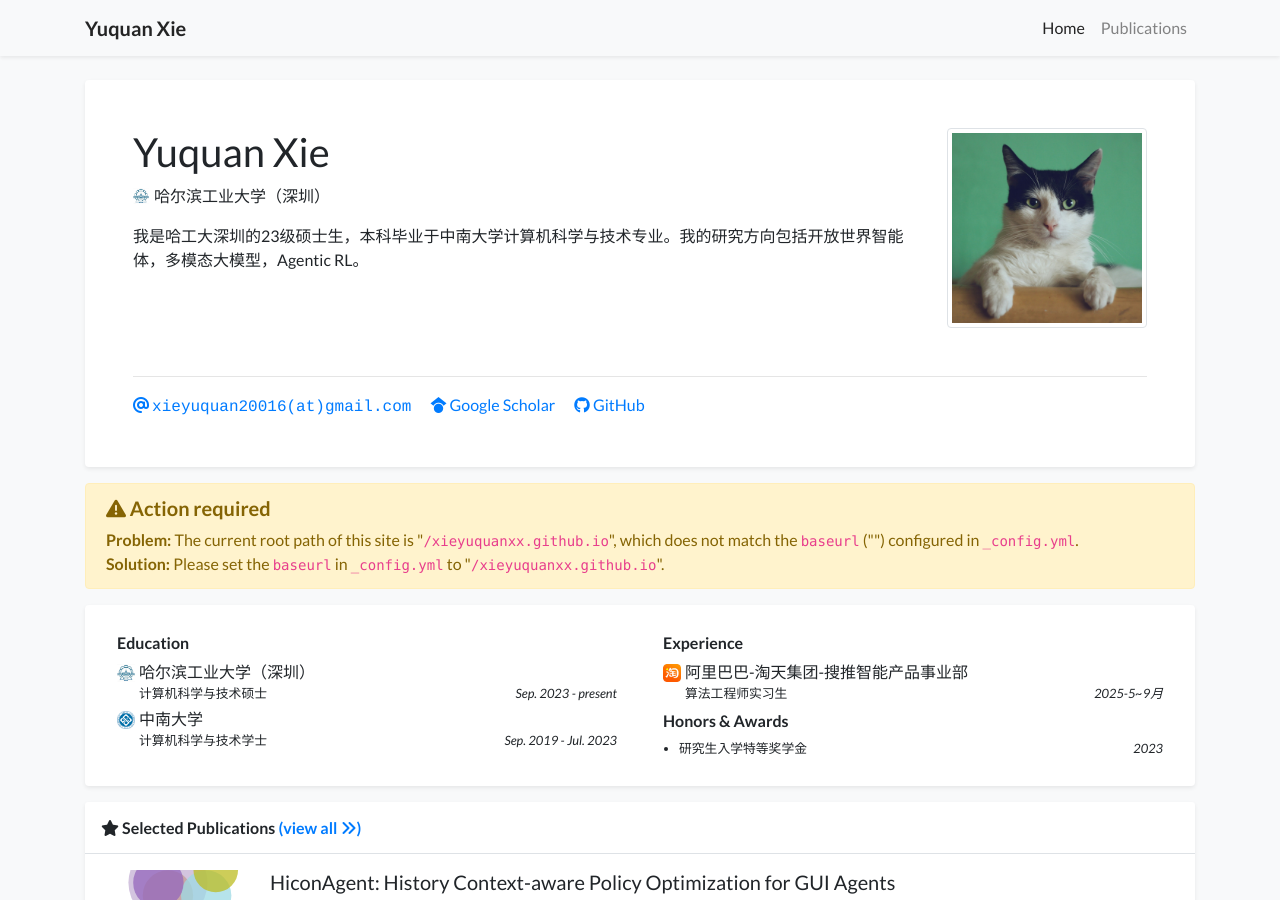
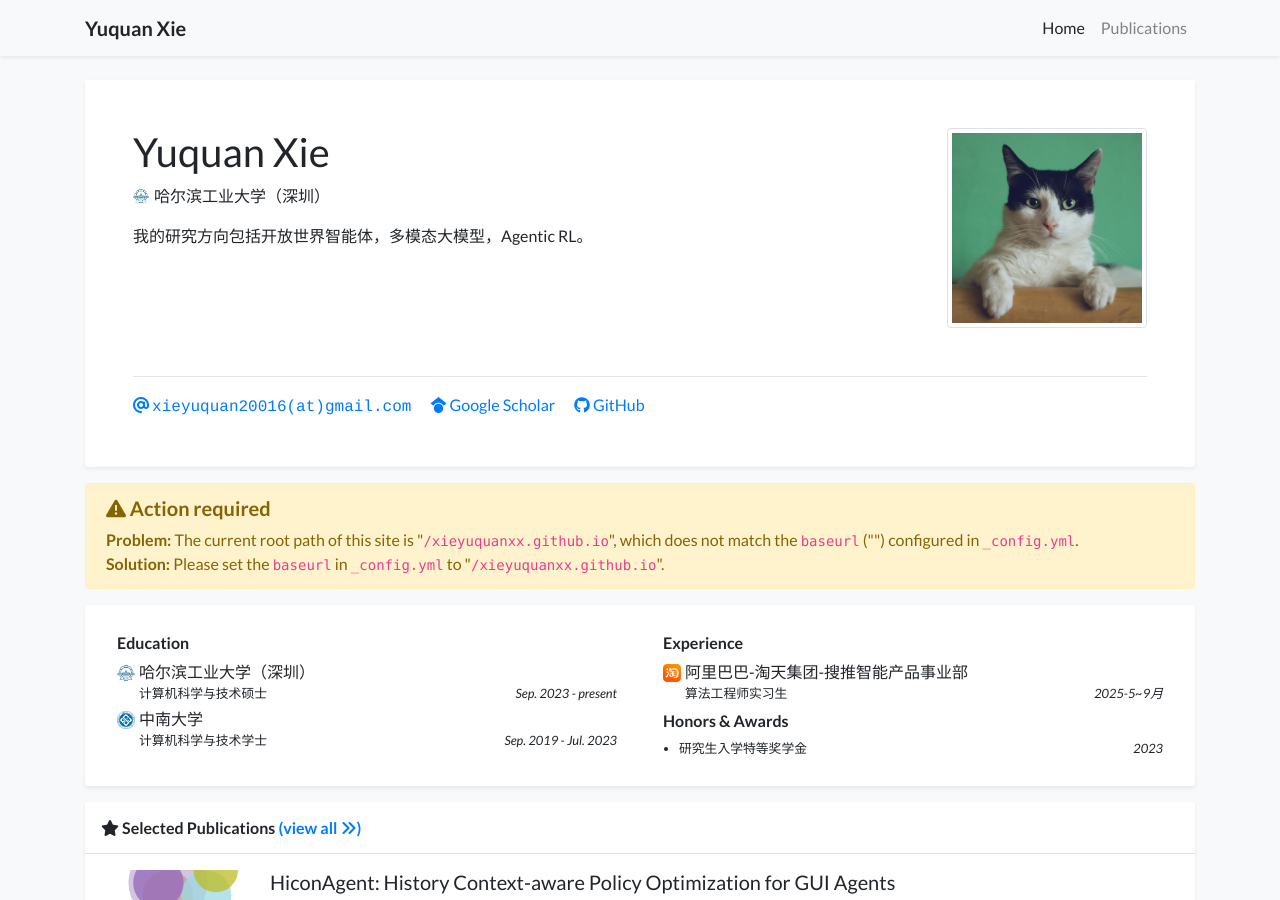
Before and after one commit to xieyuquanxx/xieyuquanxx.github.io, a Jekyll site: the page built from index.html, in a window 1280 px wide and 900 px high. Built offline with Jekyll 4.4.1, drawn with Linux system fonts in a browser that asks for light colours; nearby versions of some CDN libraries; a style sheet for code colours, icons or effects is not loaded.

```diff
--- a/_data/profile.yml
+++ b/_data/profile.yml
@@ -19,7 +19,7 @@
 
 short_bio_text_justify: false
 short_bio: >-
-  <p>我是哈工大深圳的23级硕士生，本科毕业于中南大学计算机科学与技术专业。我的研究方向包括开放世界智能体，多模态大模型，Agentic RL。</p>
+  <p>我的研究方向包括开放世界智能体，多模态大模型，Agentic RL。</p>
 
 portrait_url: /assets/images/photos/portrait.jpg
 portrait_caption: >-
```
